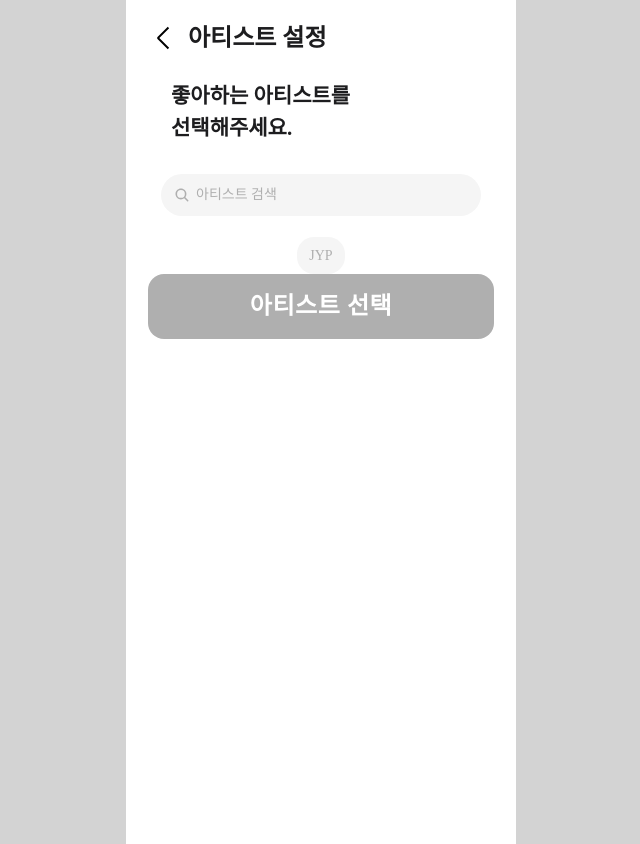
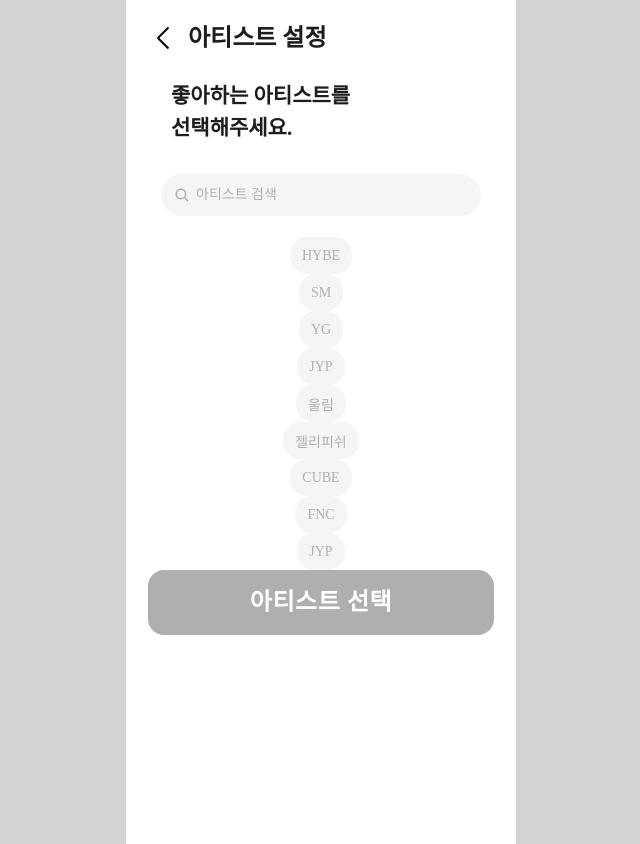
Before and after one commit to Likelion-Inha-10/Duckku-fe, a React (Create React App) app: page /artistSelect in a window 1280 px wide. Shown: the whole page, without its empty margins (319-959 px from the left). Built offline with nearby package versions, Linux system fonts and the light colour scheme; a web font is replaced by a local one.

Commit message:
feat: optionButton component 작성

```diff
--- a/src/pages/ArtistSelect/components/optionButton.jsx
+++ b/src/pages/ArtistSelect/components/optionButton.jsx
@@ -1,4 +1,4 @@
-import styled from "styled-components";
+import styled, { css } from "styled-components";
 
 const OptionButton = styled.button`
   display: flex;
@@ -20,6 +20,23 @@ const OptionButton = styled.button`
   font-weight: ${(props) => (props.fontWeight ? props.fontWeight : "500")};
   color: #afafaf;
   transition: 0.5s;
+
+  ${(props) =>
+    props.activated &&
+    css`
+      background-color: ${props.theme.colors.primary};
+      border: 1px solid transparent;
+      color: ${props.theme.colors.white};
+    `}
+
+  ${(props) =>
+    props.disabled &&
+    css`
+      background-color: ${props.theme.colors.white};
+      border: 1px solid ${props.theme.colors.disabled};
+      font-weight: normal;
+      color: ${props.theme.colors.disabled};
+    `};
 `;
 
 export default OptionButton;
--- a/src/pages/ArtistSelect/index.jsx
+++ b/src/pages/ArtistSelect/index.jsx
@@ -1,4 +1,4 @@
-import { useState } from "react";
+import { useState, useEffect } from "react";
 import styled from "styled-components";
 import Button from "../../duckku-ui/Button";
 import Header from "../../duckku-ui/Header";
@@ -15,7 +15,45 @@ const TitleBox = styled.div`
 `;
 
 const ArtistSelect = () => {
-  const [agency, setAgency] = useState();
+  const [agencies, setAgencies] = useState([
+    { id: "HYBE", label: "HYBE", selected: false },
+    { id: "SM", label: "SM", selected: false },
+    { id: "YG", label: "YG", selected: false },
+    { id: "JYP", label: "JYP", selected: false },
+    { id: "울림", label: "울림", selected: false },
+    { id: "젤리피쉬", label: "젤리피쉬", selected: false },
+    { id: "CUBE", label: "CUBE", selected: false },
+    { id: "FNC", label: "FNC", selected: false },
+  ]);
+
+  const [optionButtons, setOptionButtons] = useState();
+
+  const onAgencyClick = (e) => {
+    console.log(e.target.name);
+    setOptionButtons(
+      agencies.map((agency) => {
+        if (agency.id === e.target.name) {
+          if (agency.selected) return { ...agency, selected: false };
+          return { ...agency, selected: true };
+        }
+        return { ...agency };
+      })
+    );
+  };
+
+  useEffect(() => {
+    setOptionButtons(
+      agencies.map((agency) => (
+        <OptionButton
+          name={agency.id}
+          activated={agency.selected}
+          onClick={onAgencyClick}
+        >
+          {agency.label}
+        </OptionButton>
+      ))
+    );
+  }, [agencies]);
 
   return (
     <Layout>
@@ -30,6 +68,7 @@ const ArtistSelect = () => {
       <Margin height="30" />
       <InputBox placeholder="아티스트 검색" />
       <Margin height="21" />
+      {optionButtons}
       <OptionButton>JYP</OptionButton>
       <Button backgroundColor="gray">아티스트 선택</Button>
     </Layout>
```
